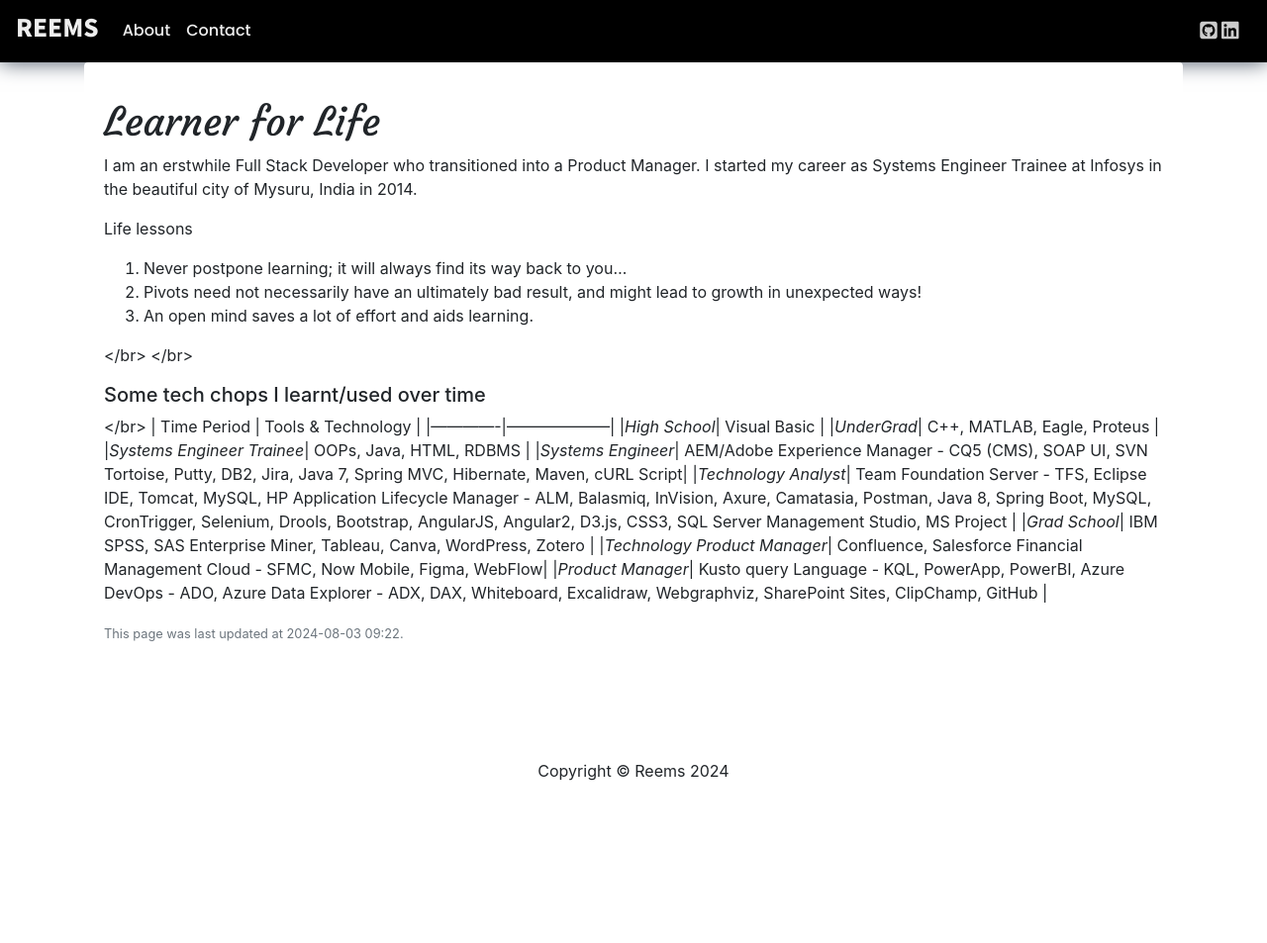
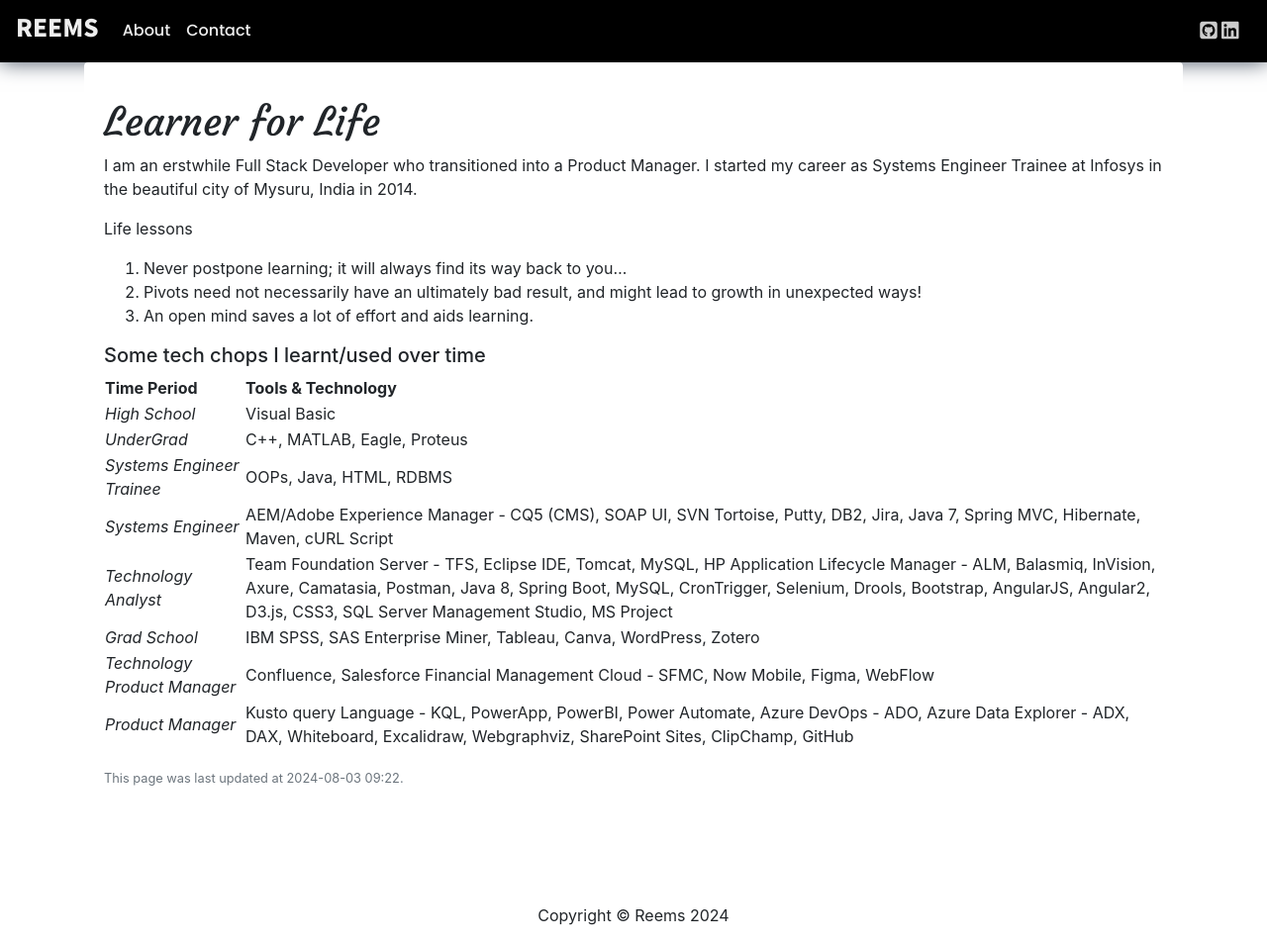
Before and after one commit to reemstk/reemstk.github.io, a Jekyll site: the page built from pages/about.md, in a window 1280 px wide. Shown: the whole page at 99% size. Built offline with Jekyll 4.4.1, drawn with Linux system fonts in a browser that asks for light colours; nearby versions of some CDN libraries; comment, search, counter and statistics services are not loaded; before the commit the page ends 900 px from its top, so only the background shows below that.

Commit message:
Update about.md

```diff
--- a/pages/about.md
+++ b/pages/about.md
@@ -16,10 +16,9 @@
 > 2. Pivots need not necessarily have an ultimately bad result, and might lead to growth in unexpected ways!
 > 3. An open mind saves a lot of effort and aids learning.
 
-</br>
-</br>
+
 ##### Some tech chops I learnt/used over time
-</br>
+
 | Time Period | Tools & Technology |
 |-------------|--------------------|
 |_High School_| Visual Basic |
@@ -29,4 +28,4 @@
 |_Technology Analyst_| Team Foundation Server - TFS, Eclipse IDE, Tomcat, MySQL, HP Application Lifecycle Manager - ALM, Balasmiq, InVision, Axure, Camatasia, Postman, Java 8, Spring Boot, MySQL, CronTrigger, Selenium, Drools, Bootstrap, AngularJS, Angular2, D3.js, CSS3, SQL Server Management Studio, MS Project |
 |_Grad School_| IBM SPSS, SAS Enterprise Miner, Tableau, Canva, WordPress, Zotero |
 |_Technology Product Manager_| Confluence, Salesforce Financial Management Cloud - SFMC, Now Mobile, Figma, WebFlow|
-|_Product Manager_| Kusto query Language - KQL, PowerApp, PowerBI, Azure DevOps - ADO, Azure Data Explorer - ADX, DAX, Whiteboard, Excalidraw, Webgraphviz, SharePoint Sites, ClipChamp, GitHub |
+|_Product Manager_| Kusto query Language - KQL, PowerApp, PowerBI, Power Automate, Azure DevOps - ADO, Azure Data Explorer - ADX, DAX, Whiteboard, Excalidraw, Webgraphviz, SharePoint Sites, ClipChamp, GitHub |
```
